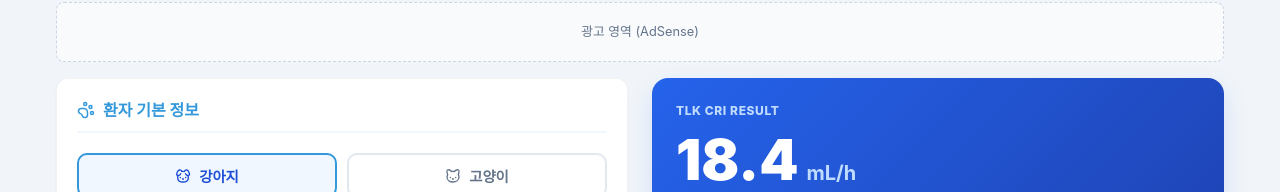
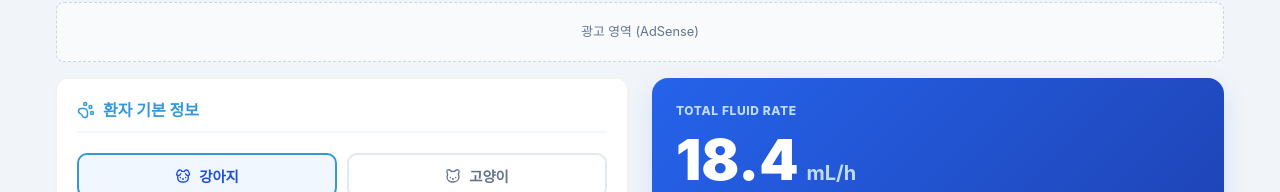
Before and after one commit to dvmhasik-maker/vetapp, a React (Vite) app: page /fluid-therapy in a window 1280 px wide. Shown: the part 246-438 px from the top of the page. Built offline with nearby package versions, Linux system fonts and the light colour scheme.

Commit message:
refactor(fluid): update 'TLK CRI Result' label to 'Total Fluid Rate'

```diff
--- a/src/components/tools/FluidTherapy/FluidResultView.tsx
+++ b/src/components/tools/FluidTherapy/FluidResultView.tsx
@@ -18,7 +18,7 @@ const FluidResultView: React.FC<FluidResultViewProps> = ({
         <div className="fluid-hero-card">
           <div className="hero-icon-bg"><Calculator size={120} /></div>
           <div className="hero-content">
-            <p className="hero-label">TLK CRI Result</p>
+            <p className="hero-label">Total Fluid Rate</p>
             <div className="hero-main-value">
               <span className="value">{result.hourlyRate}</span>
               <span className="unit">mL/h</span>
@@ -133,7 +133,7 @@ const FluidResultView: React.FC<FluidResultViewProps> = ({
           )}
         </div>
 
-        {/* TLK CRI Result Card */}
+        {/* Total Fluid Rate Card */}
         <div className="tool-card-container tlk-red-border-top">
           <div className="tool-card-title flex items-center gap-2 tlk-red-text">
             <Syringe size={18} /> 수액 백 내 TLK 첨가약물량 ({result.bagSize}mL 기준)
```
